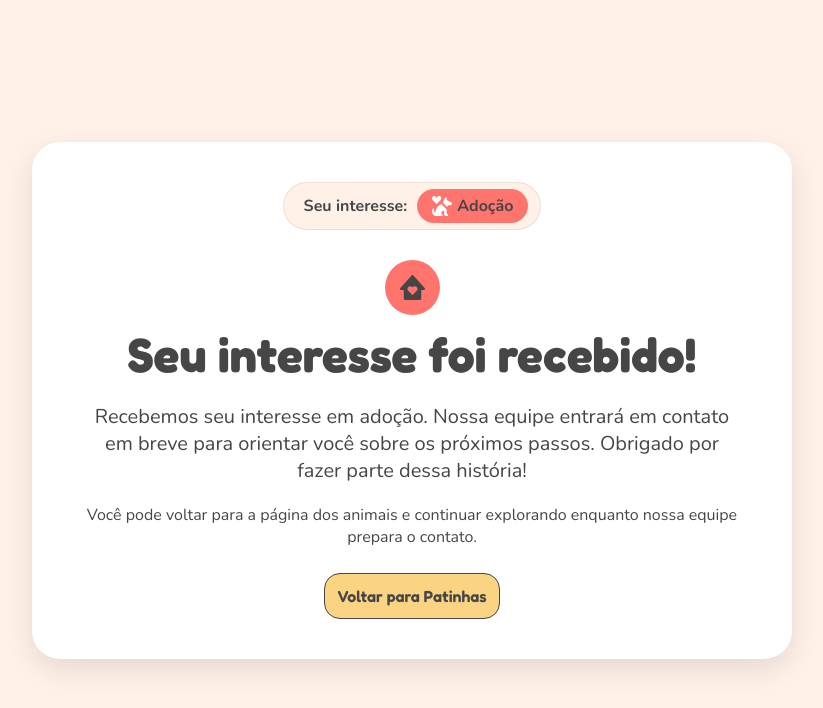
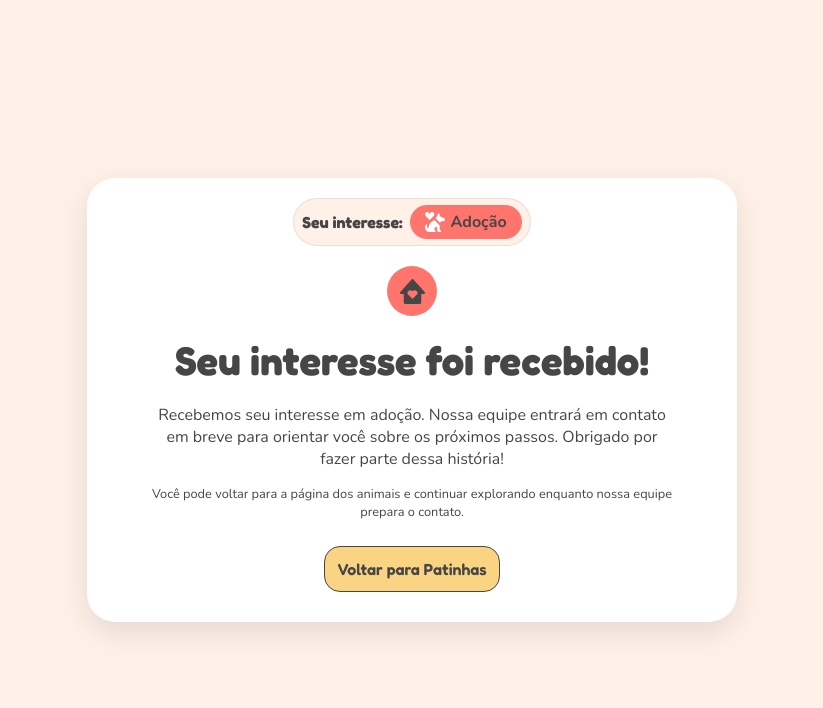
Before and after one commit to codebyisaque/patinhasLar, a plain HTML site: page pages/InteresseAdoção.html in a window 1280 px wide. Shown: the whole page, without its empty margins (228-1051 px from the left). Drawn offline with nearby package versions, Linux system fonts and the light colour scheme.

Commit message:
interesse adoção css finalizado?

```diff
--- a/css/InteresseAdoção.css
+++ b/css/InteresseAdoção.css
@@ -29,8 +29,8 @@ body{
 .card{
   background-color: #fff;
   border-radius: 28px;
-  padding: 40px 40px;
-  max-width: 760px;
+  padding: 20px 30px;
+  max-width: 650px;
   width: 100%;
   display: flex;
   flex-direction: column;
@@ -41,16 +41,21 @@ body{
 
 .seu-interesse{
   background-color: #FFF0E8;
-  padding: 6px 12px 6px 20px;
+  padding: 6px 8px;
   border-radius: 100px;
   display: inline-flex;
   align-items: center;
-  gap: 10px;
+  gap: 8px;
   font-size: 1rem;
-  margin-bottom: 20px;
+  border: 1px solid #4646461a;
+}
+
+.card-interesse {
+  font-weight: 700;
   font-family: "Fredoka", sans-serif;
+}
+.seu-interesse span{
   font-weight: 700;
-  border: 1px solid #4646461a;
 }
 
 .seu-interesse .adocao{
@@ -70,12 +75,12 @@ body{
 .casinha{
   background-color: #FF746C;
   border-radius: 44px;
-  width: 55px;
-  height: 55px;
+  width: 50px;
+  height: 50px;
   display: flex;
   justify-content: center;
   align-items: center;
-  margin: 10px;
+  margin: 20px;
 }
 
 .casinha img{
@@ -85,29 +90,37 @@ body{
 
 .titulo{
   font-family: "Fredoka", sans-serif;
-  font-size: 3rem;
+  font-size: 2.5rem;
   font-weight: 700;
 }
 
+.bloco-texto{
+  width: 100%;
+  max-width: 550px;
+  padding: 0px 10px;
+}
+
 .descricao{
-  font-size: 1.25rem;
-  margin: 20px;
+  font-size: 1rem;
+  margin: 20px 0px 15px 0px;
 }
 
 .sub-descricao{
-  font-size: 1rem;
+  font-size: 0.8rem;
   margin-bottom: 25px;
 }
 
 .btn{
   background-color: #FAD383;
   padding: 12px 12px;
+  font-size: 1rem;
   font-family: "Fredoka", sans-serif;
   font-weight: 600;
   text-decoration: none;
   border-radius: 16px;
   transition: 0.3s linear;
   border: 1px solid #464646;
+  margin-bottom: 10px;
 }
 
 .btn:hover{
--- a/pages/InteresseAdoção.html
+++ b/pages/InteresseAdoção.html
@@ -9,8 +9,9 @@
   <body>
     <main class="container">
       <div class="card">
+
       <div class="seu-interesse">
-        <span>Seu interesse:</span>
+        <span class="card-interesse">Seu interesse:</span>
         <span class="adocao">
           <img src="../assets/img/Ícone-Interesse.svg" alt="Símbolo adoção" />
           Adoção</span>
@@ -21,6 +22,8 @@
       </div>
 
       <h1 class="titulo">Seu interesse foi recebido!</h1>
+
+      <div class="bloco-texto">
       <p class="descricao">
         Recebemos seu interesse em adoção. Nossa equipe entrará em contato em
         breve para orientar você sobre os próximos passos. Obrigado por fazer
@@ -30,6 +33,7 @@
         Você pode voltar para a página dos animais e continuar explorando
         enquanto nossa equipe prepara o contato.
       </p>
+      </div>
 
       <a href="#" class="btn">Voltar para Patinhas</a>
       </div>
```
